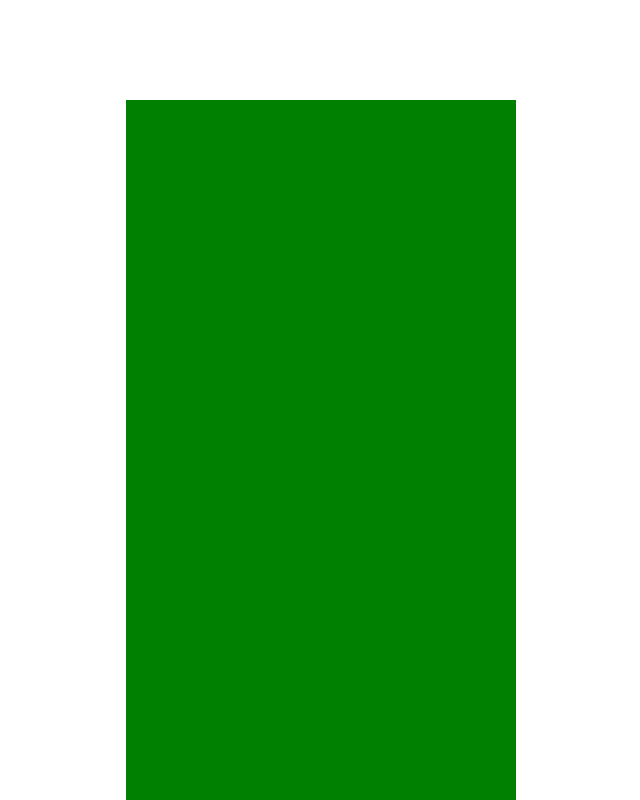
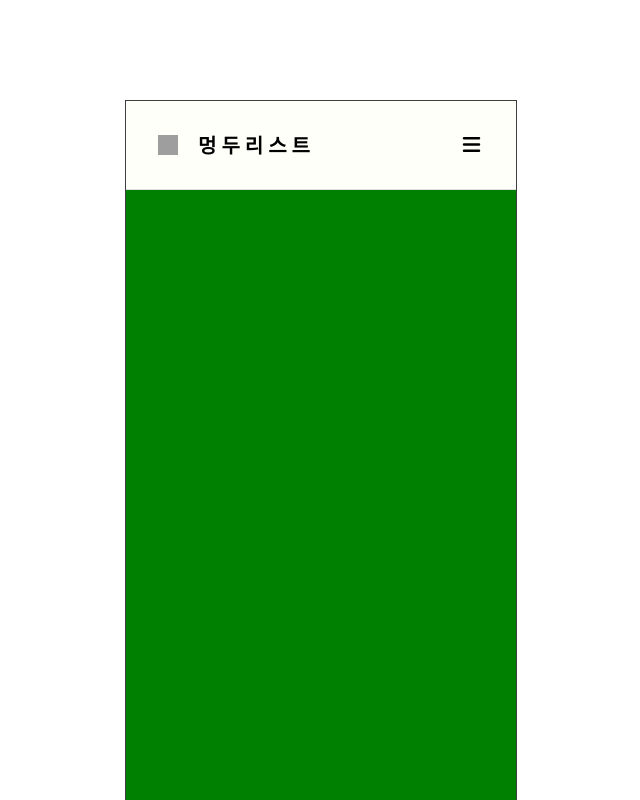
Before and after one commit to leejungho9/MungDoList, a React (Create React App) app: page / in a window 1280 px wide. Shown: the top 800 px of the page, without its empty margins (319-959 px from the left). Built offline with nearby package versions, Linux system fonts and the light colour scheme; grey boxes are pictures that could not be loaded.

Commit message:
Design : UI 디자인 및  CSS 작업

```diff
--- a/src/components/TodoContainer.js
+++ b/src/components/TodoContainer.js
@@ -13,7 +13,7 @@ const TodoContainerBlock = styled.div`
 
     display: flex;
     flex-direction: column;
-
+    border: 1px solid #3e3e3e;
 `
 function TodoContainer({children}) {
     return (
--- a/src/components/TodoHead.js
+++ b/src/components/TodoHead.js
@@ -1,10 +1,39 @@
 import React from 'react';
+import styled from 'styled-components';
+import { HiMenu } from "react-icons/hi";
 
+const TodoHeadBlock = styled.div`
+
+padding: 16px 32px;
+border-bottom: 1px solid #dfdfdf;
+display: flex;
+align-items: center;
+justify-content: space-between;
+background-color:  #FFFFF9;
+
+img {
+    width: 20px;
+    height: 20px;
+}
+
+h1{
+    flex-basis: 150px;
+    font-size: 20px;
+    letter-spacing: 5px;
+    flex-grow: 2;
+    margin-left : 20px;
+}
+`
 function TodoHead(props) {
     return (
-        <div>
+        <header>
+            <TodoHeadBlock>
+                <img src="../images/logo.png" alt="강아지 발바닥 로고"></img>
+                <h1>멍두리스트</h1>
+                <HiMenu size={25}/>
 
-        </div>
+            </TodoHeadBlock>
+        </header>
     );
 }
 
```
Also changed, not shown: src/components/TodoList.js (+11 -0 lines), public/images/pngegg (4).png (renamed from public/images/logo.png), public/images/앞모습-removebg-preview.png (renamed from public/images/dog.png).
